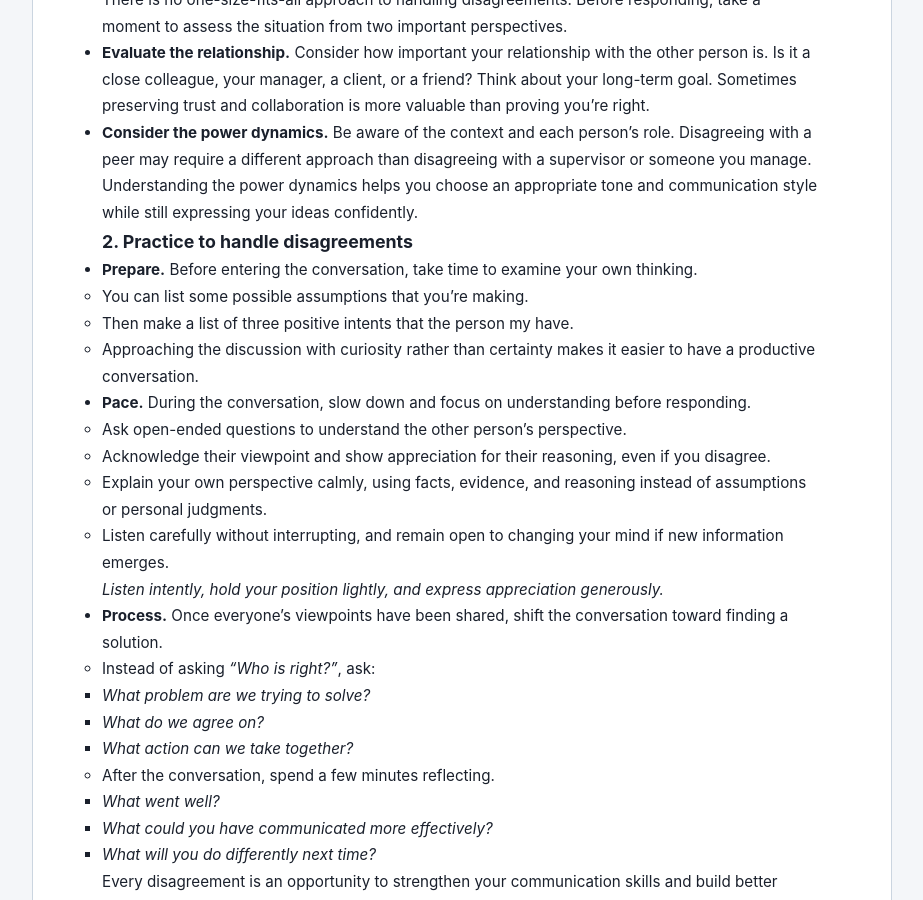
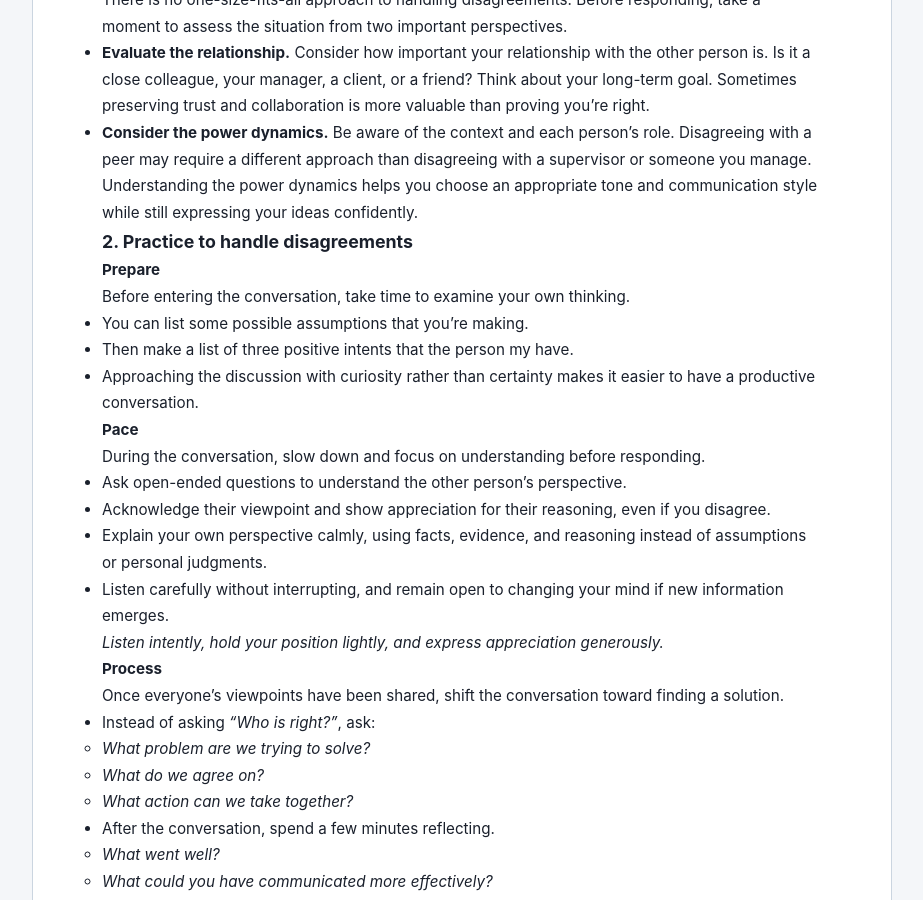
Before and after one commit to DangLeUyen/blog, a Jekyll site: the page built from _posts/2026-06-29-HandlingDisagreements.md, in a window 1280 px wide and 900 px high, scrolled down 590 px. Shown: the whole window, without its empty margins (178-1101 px from the left). Built offline with Jekyll 4.4.1, drawn with Linux system fonts in a browser that asks for light colours.

```diff
--- a/_posts/2026-06-29-HandlingDisagreements.md
+++ b/_posts/2026-06-29-HandlingDisagreements.md
@@ -18,13 +18,15 @@ There is no one-size-fits-all approach to handling disagreements. Before respond
 
 ### 2. Practice to handle disagreements
 
-- **Prepare.** Before entering the conversation, take time to examine your own thinking.
+#### Prepare
+Before entering the conversation, take time to examine your own thinking.
 
   - You can list some possible assumptions that you're making.
   - Then make a list of three positive intents that the person my have.
   - Approaching the discussion with curiosity rather than certainty makes it easier to have a productive conversation.
 
-- **Pace.** During the conversation, slow down and focus on understanding before responding.
+#### Pace
+During the conversation, slow down and focus on understanding before responding.
 
   - Ask open-ended questions to understand the other person's perspective.
   - Acknowledge their viewpoint and show appreciation for their reasoning, even if you disagree.
@@ -33,7 +35,8 @@ There is no one-size-fits-all approach to handling disagreements. Before respond
 
   *Listen intently, hold your position lightly, and express appreciation generously.*
 
-- **Process.** Once everyone's viewpoints have been shared, shift the conversation toward finding a solution.
+#### Process
+Once everyone's viewpoints have been shared, shift the conversation toward finding a solution.
 
   - Instead of asking *"Who is right?"*, ask:
     - *What problem are we trying to solve?*
@@ -47,12 +50,12 @@ There is no one-size-fits-all approach to handling disagreements. Before respond
 
 Every disagreement is an opportunity to strengthen your communication skills and build better relationships.
 
-**Final Thoughts**
+#### Final Thoughts
 
 Disagreements are not signs of poor communication—they are opportunities to learn, collaborate, and make better decisions. By assessing the situation, preparing thoughtfully, communicating with empathy, and focusing on problem-solving, you can express your opinions confidently without damaging relationships.
 
 Remember, the goal is rarely to **win the argument**. The goal is to **understand each other well enough to move forward together**.
 
-**Reference**
+#### Reference
 
 This article is based on concepts from the LinkedIn Learning course *Communication Foundations*.
```
